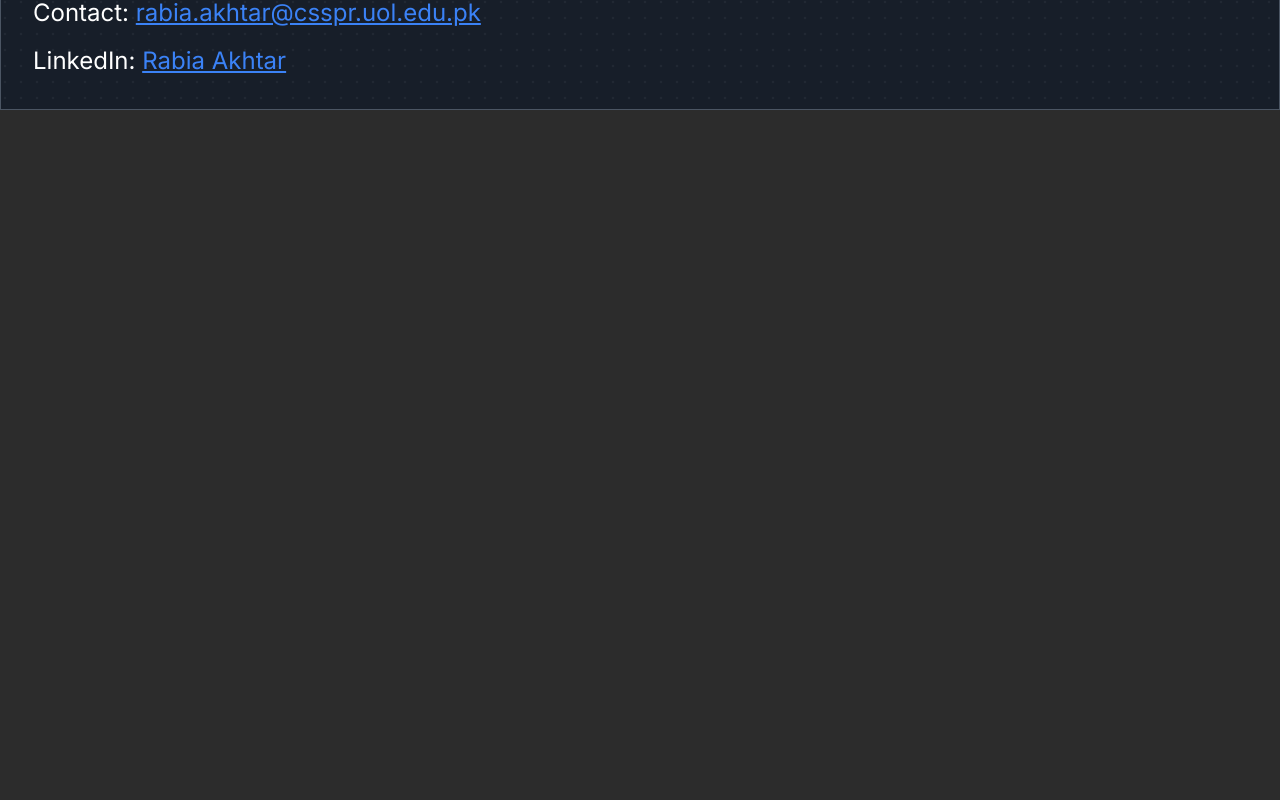
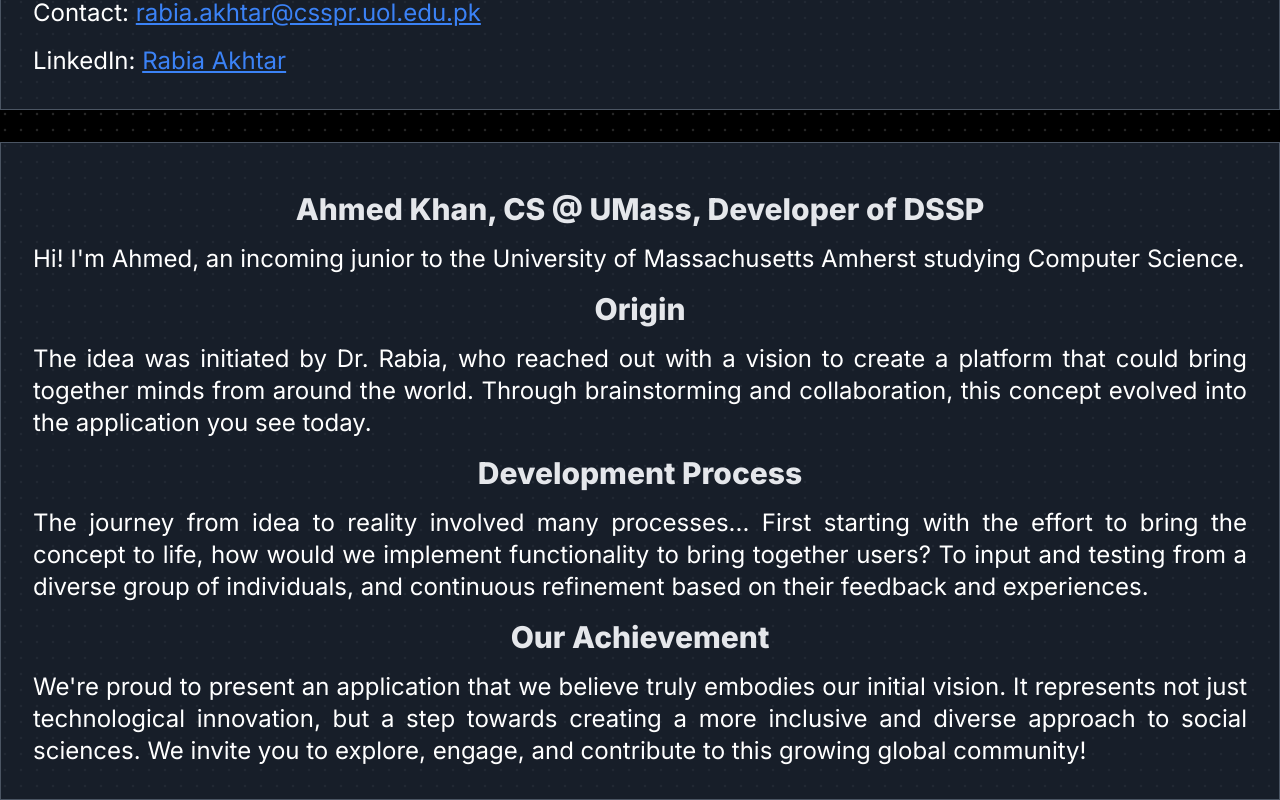
Before and after one commit to ahmkhn/dsspp, a Next.js app in the folder dssp/: page /about in a window 1280 px wide. Shown: the part 1491-2291 px from the top of the page. Before the commit the page ends 1601 px from the top, so only its background shows below. Built offline with nearby package versions, Linux system fonts and the light colour scheme.

Commit message:
add: self info on about section

```diff
--- a/dssp/app/about/page.tsx
+++ b/dssp/app/about/page.tsx
@@ -64,6 +64,35 @@ export default async function About() {
             <p className="mt-4 text-base sm:text-lg md:text-xl lg:text-2xl"> LinkedIn: <a target="_blank" className="text-blue-500 underline" href="https://www.linkedin.com/in/dr-rabia-akhtar-4a702b49/">Rabia Akhtar</a></p>
 
           </div>
+
+          <div className="mt-8 flex-1 border border-gray-600 p-4 md:p-6 lg:p-8 rounded-lg bg-gray-800 bg-opacity-75">
+            <h1 className="mt-4 font-extrabold  text-lg sm:text-xl md:text-2xl lg:text-3xl text-gray-200 leading-relaxed text-center">
+            Ahmed Khan, CS @ UMass, Developer of DSSP
+            </h1>
+            <p className="mt-4 text-base sm:text-lg md:text-xl lg:text-2xl">
+              Hi! I'm Ahmed, an incoming junior to the University of Massachusetts Amherst studying Computer Science.
+            </p>
+
+            <h1 className="mt-4 font-extrabold  text-lg sm:text-xl md:text-2xl lg:text-3xl text-gray-200 leading-relaxed text-center">
+            Origin
+            </h1>
+            <p className="mt-4 text-base sm:text-lg md:text-xl lg:text-2xl">
+            The idea was initiated by Dr. Rabia, who reached out with a vision to create a platform that could bring together minds from around the world. Through brainstorming and collaboration, this concept evolved into the application you see today.
+            </p>
+            <h1 className="mt-4 font-extrabold  text-lg sm:text-xl md:text-2xl lg:text-3xl text-gray-200 leading-relaxed text-center">
+            Development Process
+            </h1>
+            <p className="mt-4 text-base sm:text-lg md:text-xl lg:text-2xl">
+            The journey from idea to reality involved many processes... First starting with the effort to bring the concept to life, how would we implement functionality to bring together users? To input and testing from a diverse group of individuals, and continuous refinement based on their feedback and experiences.
+            </p>
+            <h1 className="mt-4 font-extrabold  text-lg sm:text-xl md:text-2xl lg:text-3xl text-gray-200 leading-relaxed text-center">
+            Our Achievement
+            </h1>
+            <p className="mt-4 text-base sm:text-lg md:text-xl lg:text-2xl">
+            We're proud to present an application that we believe truly embodies our initial vision. It represents not just technological innovation, but a step towards creating a more inclusive and diverse approach to social sciences.
+            We invite you to explore, engage, and contribute to this growing global community!
+            </p>
+          </div>
       </div>
     </div>
   );
```
